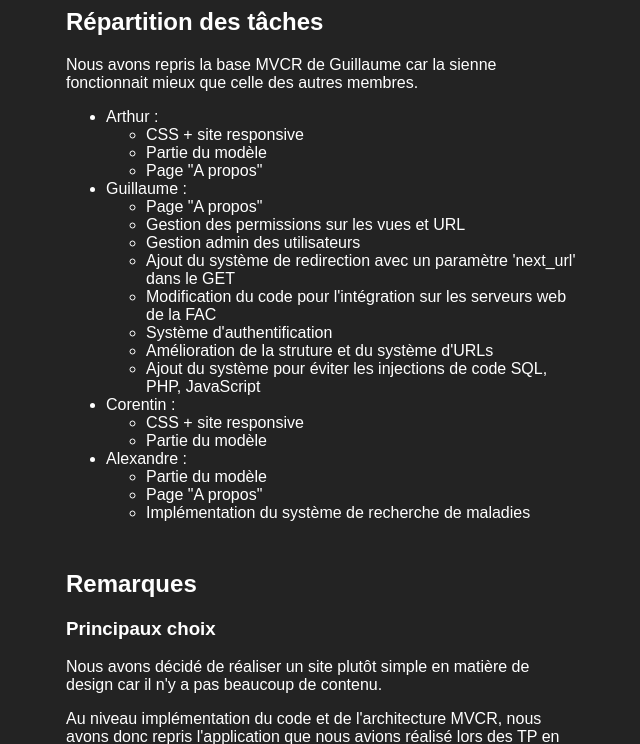
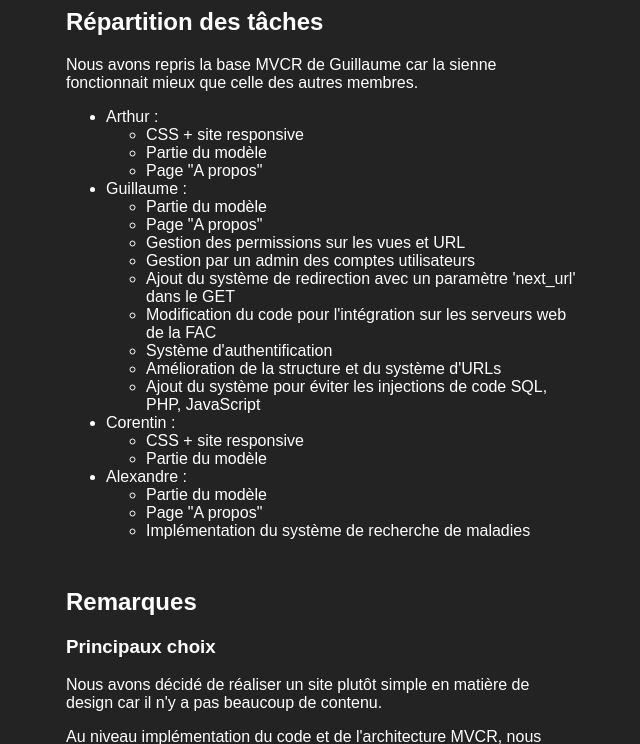
Before and after one commit to Guigui14460/pandemics-site, a PHP site: page /index.php/about in a window 1280 px wide. Shown: the part 667-1411 px from the top of the page, without its empty margins (318-958 px from the left). Run offline with PHP 8.4, Linux system fonts and the light colour scheme.

Commit message:
réglage erreur français

```diff
--- a/src/view/GeneralView.php
+++ b/src/view/GeneralView.php
@@ -34,7 +34,7 @@ class GeneralView extends AbstractView
 
         $this->content .= "<h2>Répartition des tâches</h2><p>Nous avons repris la base MVCR de Guillaume car la sienne fonctionnait mieux que celle des autres membres.</p><ul>";
         $this->content .= "<li>Arthur : <ul><li>CSS + site responsive</li><li>Partie du modèle</li><li>Page \"A propos\"</li></ul></li>";
-        $this->content .= "<li>Guillaume : <ul><li>Page \"A propos\"</li><li>Gestion des permissions sur les vues et URL</li><li>Gestion admin des utilisateurs</li><li>Ajout du système de redirection avec un paramètre 'next_url' dans le GET</li><li>Modification du code pour l'intégration sur les serveurs web de la FAC</li><li>Système d'authentification</li><li>Amélioration de la struture et du système d'URLs</li><li>Ajout du système pour éviter les injections de code SQL, PHP, JavaScript</li></ul></li>";
+        $this->content .= "<li>Guillaume : <ul><li>Partie du modèle</li><li>Page \"A propos\"</li><li>Gestion des permissions sur les vues et URL</li><li>Gestion par un admin des comptes utilisateurs</li><li>Ajout du système de redirection avec un paramètre 'next_url' dans le GET</li><li>Modification du code pour l'intégration sur les serveurs web de la FAC</li><li>Système d'authentification</li><li>Amélioration de la structure et du système d'URLs</li><li>Ajout du système pour éviter les injections de code SQL, PHP, JavaScript</li></ul></li>";
         $this->content .= "<li>Corentin : <ul><li>CSS + site responsive</li><li>Partie du modèle</li></ul></li>";
         $this->content .= "<li>Alexandre : <ul><li>Partie du modèle</li><li>Page \"A propos\"</li><li>Implémentation du système de recherche de maladies</li></ul></li>";
         $this->content .= "</ul>";
```
